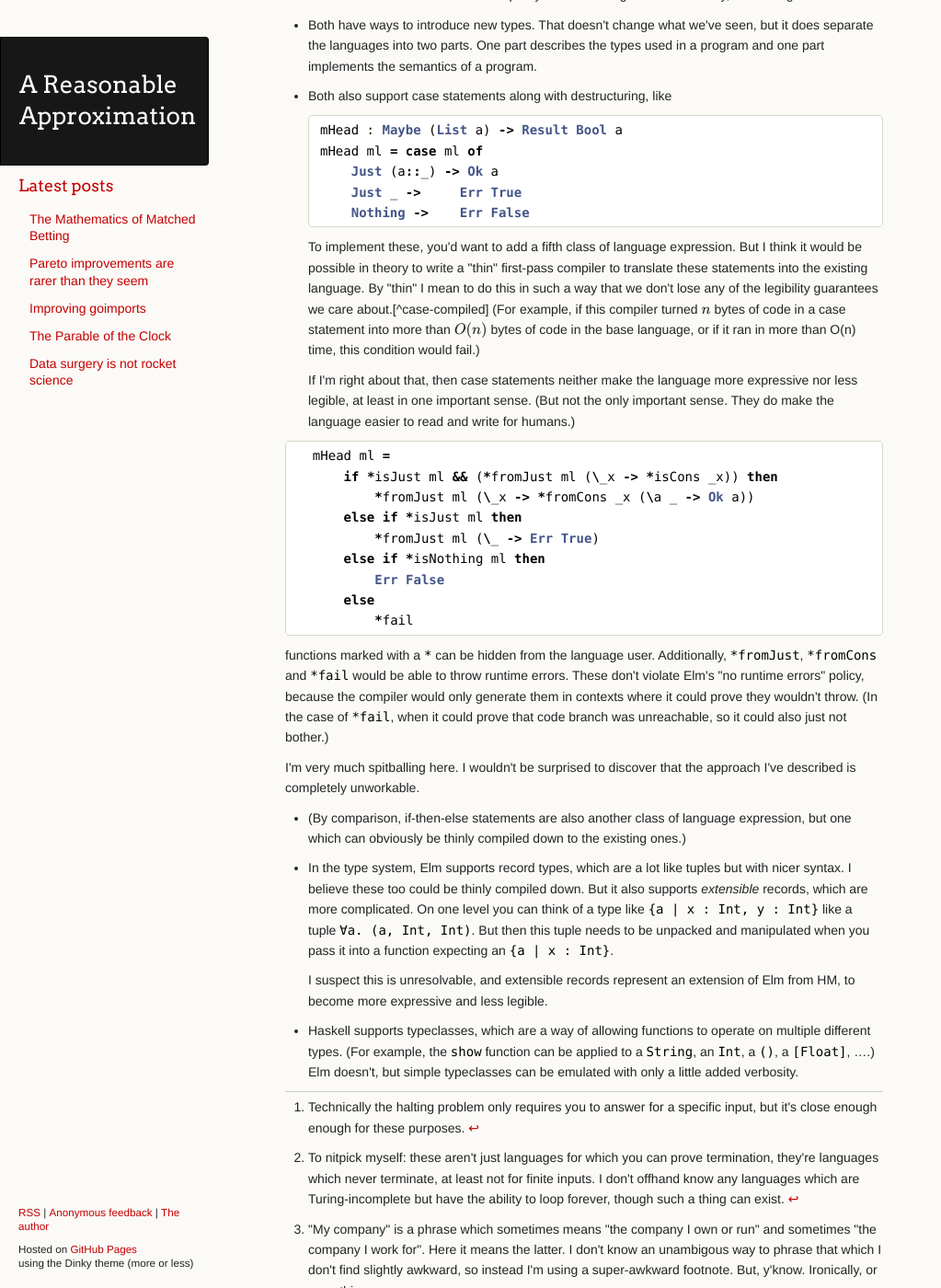
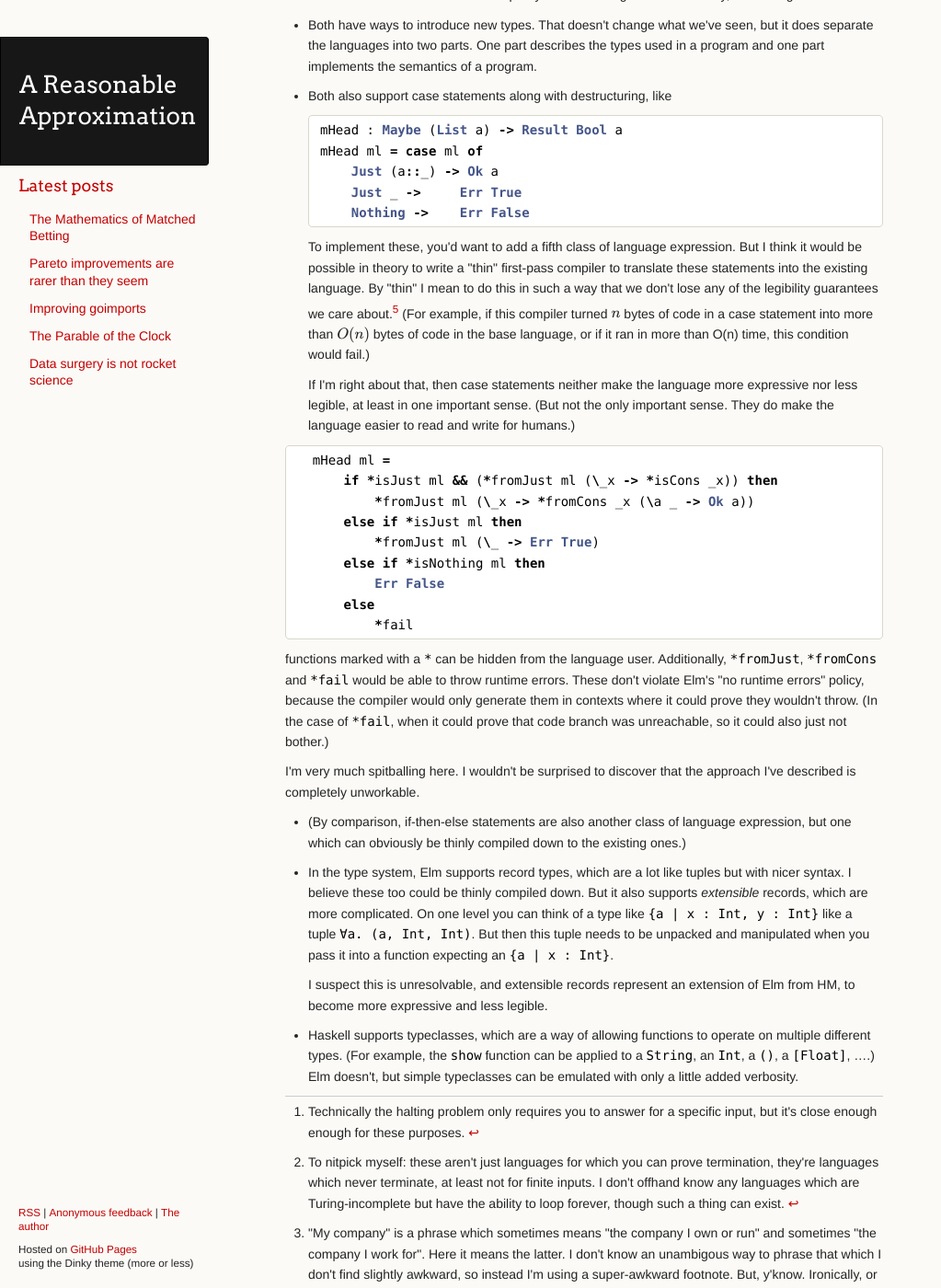
Before and after one commit to ChickenProp/chickenprop.github.com, a Jekyll site: the page built from drafts/hindley-milner.md, in a window 1280 px wide and 1400 px high, scrolled down 8333 px. Shown: the whole window at 92% size, without its empty margins (0-1023 px from the left). Built offline with Jekyll 4.4.1, drawn with Linux system fonts in a browser that asks for light colours; nearby versions of some CDN libraries; formulas are drawn with MathJax 3; comment, search, counter and statistics services are not loaded; some of the changed text lies outside the part shown.

Commit message:
Editing.

````diff
--- a/drafts/hindley-milner.md
+++ b/drafts/hindley-milner.md
@@ -280,7 +280,7 @@
 
   If I'm right about that, then case statements neither make the language more expressive nor less legible, at least in one important sense. (But not the only important sense. They do make the language easier to read and write for humans.)
 
-[case-compiled]: I think it might look something like this:
+[^case-compiled]: I think it might look something like this:
 
   ```elm
   mHead ml =
````
